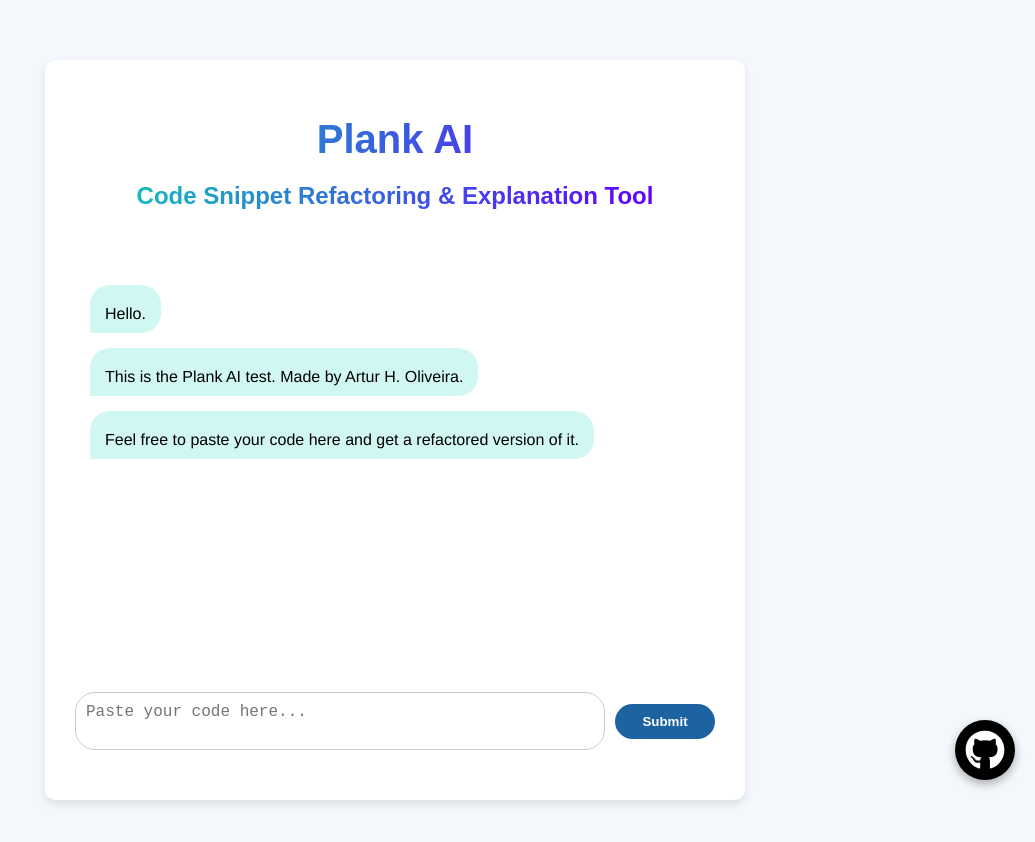
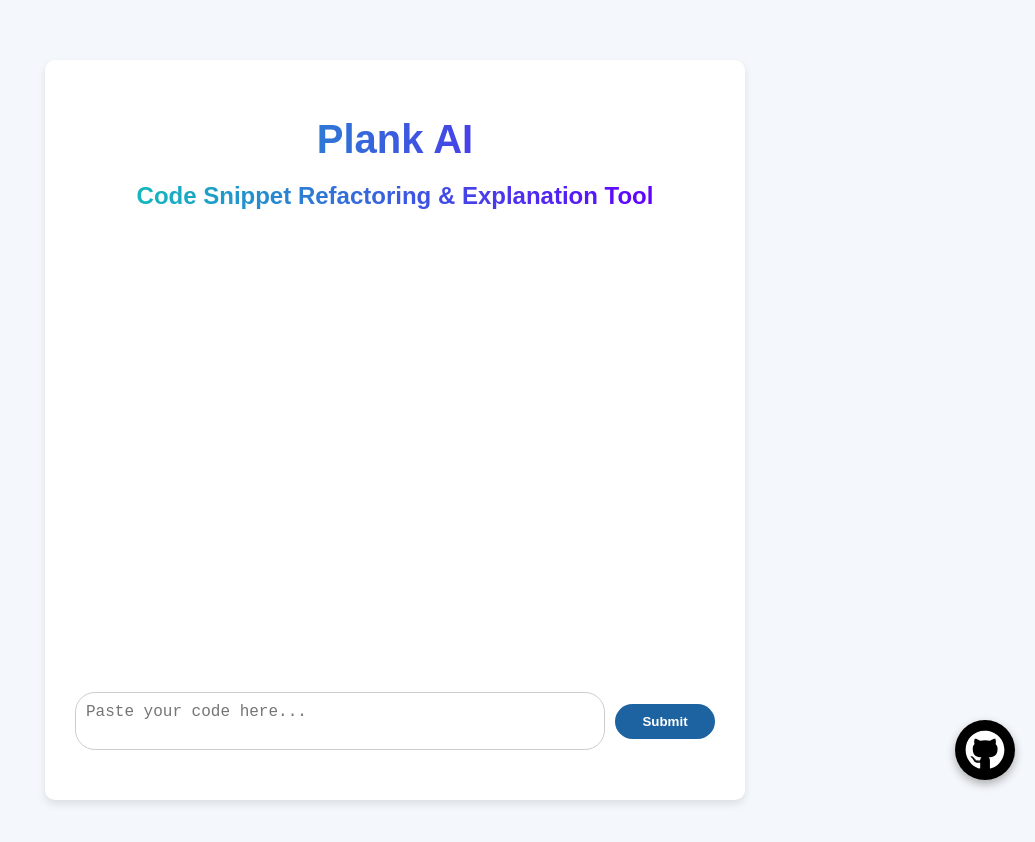
Before and after one commit to arturholiv/plank-ai, a React (Create React App) app in the folder Frontend/: page / in a window 1280 px wide. Shown: the top 842 px of the page, without its empty margins (245-1280 px from the left). Built offline with nearby package versions, Linux system fonts and the light colour scheme.

Commit message:
fix (frontend):  adds presentationSent

```diff
--- a/Frontend/src/Pages/Main/Main.tsx
+++ b/Frontend/src/Pages/Main/Main.tsx
@@ -12,22 +12,15 @@ const Main = () => {
   const [buttonStatus, setButtonStatus] = useState("default");
   const [buttonCopyStatus, setButtonCopyStatus] = useState("default");
   const messagesEndRef = useRef<HTMLDivElement>(null);
-  const [showPresentation, setShowPresentation] = useState(true);
 
   useEffect(() => {
     const storedMessages = localStorage.getItem('chatMessages');
     if (storedMessages) {
       setMessages(JSON.parse(storedMessages));
     }
-  }, []);
 
-  useEffect(() => {
-    localStorage.setItem('chatMessages', JSON.stringify(messages));
-    scrollToBottom();
-  }, [messages]);
-
-  useEffect(() => {
-    if (showPresentation) {
+    const presentationSent = localStorage.getItem('presentationSent');
+    if (!presentationSent) {
       const message1 = { type: 'bot', title: "", content: "Hello." };
       const message2 = { type: 'bot', title: "", content: "This is the Plank AI test. Made by Artur H. Oliveira." };
       const message3 = { type: 'bot', title: "", content: "Feel free to paste your code here and get a refactored version of it." };
@@ -36,17 +29,20 @@ const Main = () => {
       const timer2 = setTimeout(() => setMessages(prev => [...prev, message2]), 2000);
       const timer3 = setTimeout(() => setMessages(prev => [...prev, message3]), 3000);
 
-      setShowPresentation(false);
+      localStorage.setItem('presentationSent', 'true');
 
       return () => {
         clearTimeout(timer1);
         clearTimeout(timer2);
         clearTimeout(timer3);
       };
+    }
+  }, []);
 
-    }
-  // eslint-disable-next-line react-hooks/exhaustive-deps
-  }, []);
+  useEffect(() => {
+    localStorage.setItem('chatMessages', JSON.stringify(messages));
+    scrollToBottom();
+  }, [messages]);
 
   const scrollToBottom = () => {
     messagesEndRef.current?.scrollIntoView({ behavior: 'smooth' });
```
